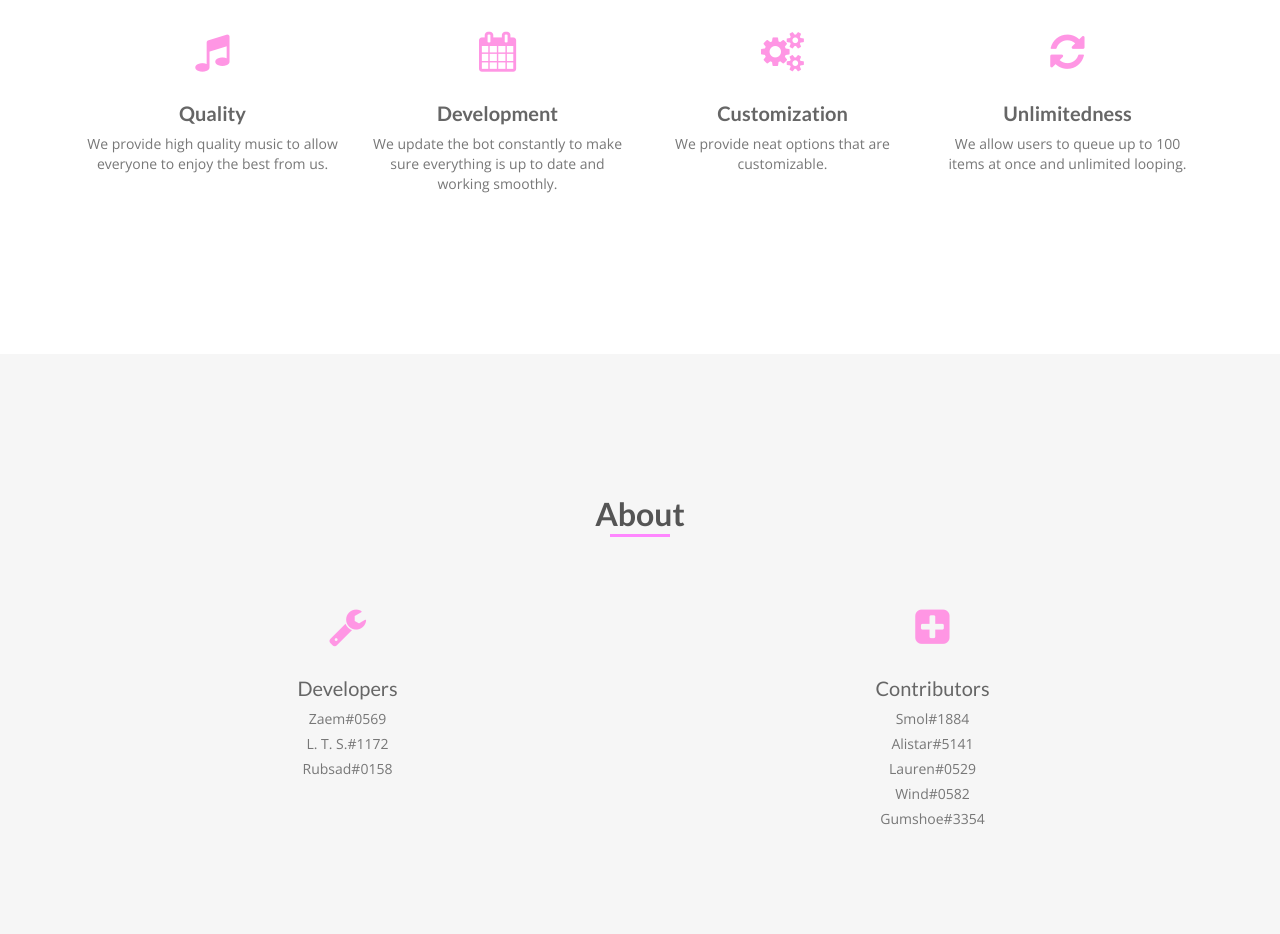
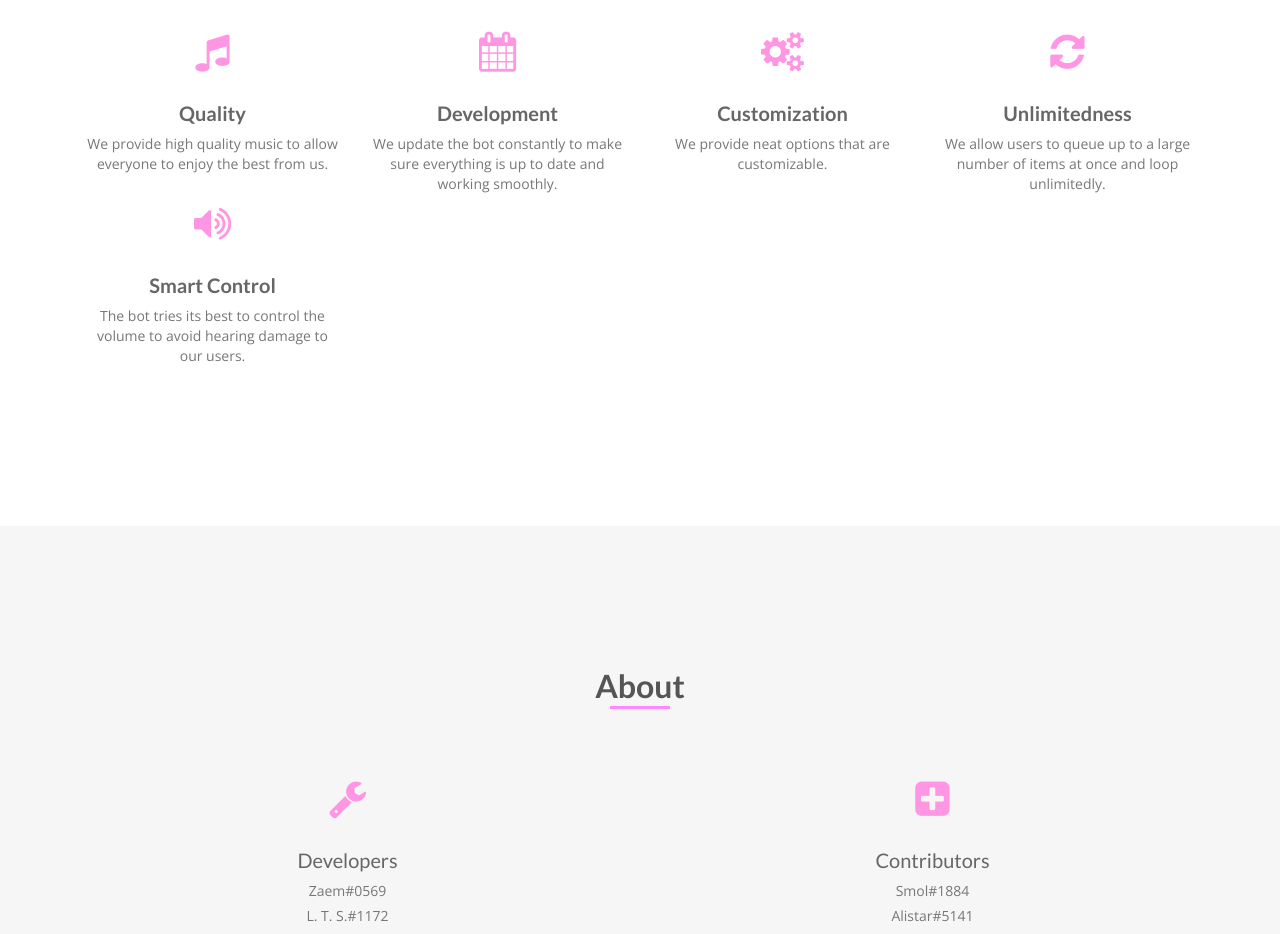
Before and after one commit to CheesyZaem/cheesyzaem.github.io, a plain HTML site: page index.html in a window 1280 px wide. Shown: the part 1020-1954 px from the top of the page. Drawn offline with nearby package versions, Linux system fonts and the light colour scheme; some icons are missing.

Commit message:
Update index.html

```diff
--- a/index.html
+++ b/index.html
@@ -126,7 +126,11 @@
       </div>
       <div class="col-md-3 col-sm-6 service"> <i class="fa fa-refresh"></i>
         <h4>Unlimitedness</h4>
-        <p>We allow users to queue up to 100 items at once and unlimited looping.</p>
+        <p>We allow users to queue up to a large number of items at once and loop unlimitedly.</p>
+      </div>
+	<div class="col-md-3 col-sm-6 service"> <i class="fa fa-volume-up"></i>
+        <h4>Smart Control</h4>
+        <p>The bot tries its best to control the volume to avoid hearing damage to our users.</p>
       </div>
     </div>
   </div>
```
